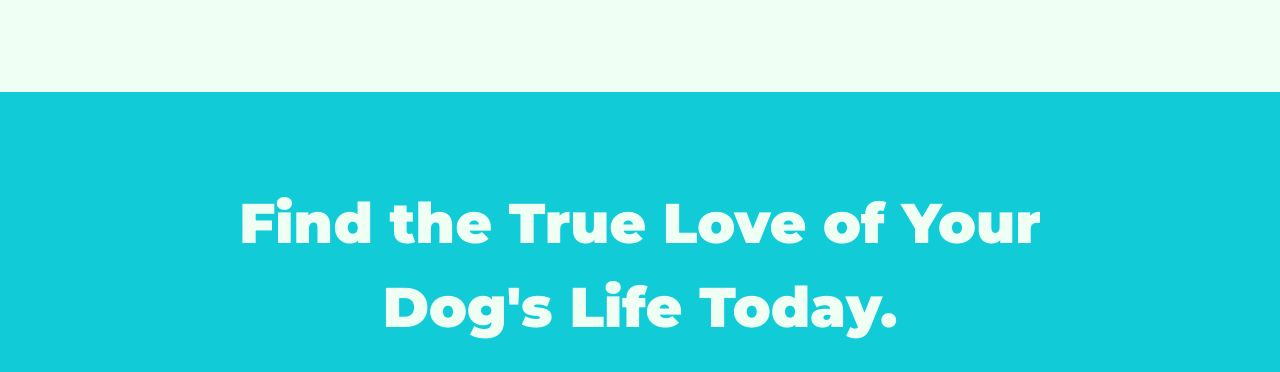
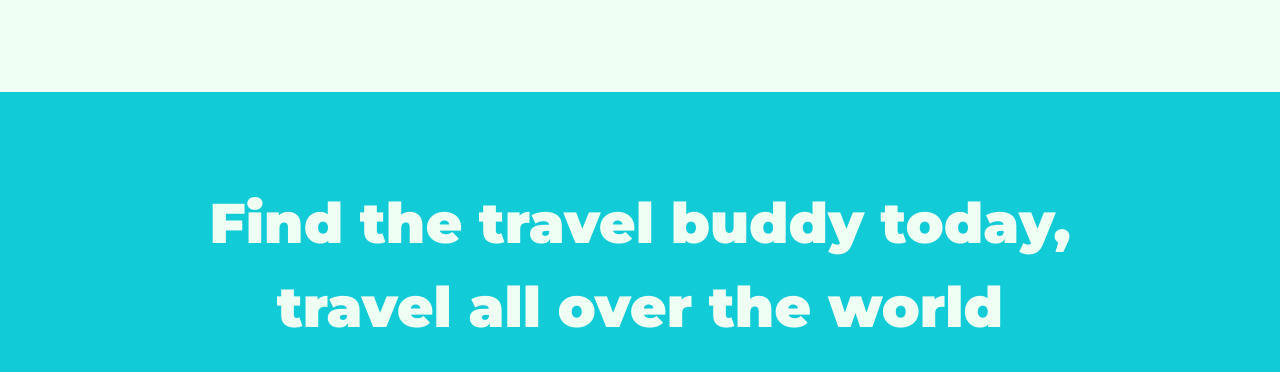
Before and after one commit to mariia-prybytko/travelBuddy, a plain HTML site: page index.html in a window 1280 px wide. Shown: the part 2826-3198 px from the top of the page. Drawn offline with nearby package versions, Linux system fonts and the light colour scheme.

Commit message:
Update index.html

```diff
--- a/index.html
+++ b/index.html
@@ -184,7 +184,7 @@
 
   <section id="cta">
 
-    <h3 class="cta-heading">Find the True Love of Your Dog's Life Today.</h3>
+    <h3 class="cta-heading">Find the travel buddy today, travel all over the world tomorrow.</h3>
     <button type="button" class="download-button btn btn-lg btn-dark" data-bs-toggle="popover" data-bs-title="Wait a Bit" data-bs-content="It will be launched soon. Exciting, right?"><i class="fa-brands fa-app-store"></i> Download</button>
     <button type="button" class="download-button btn btn-lg btn-outline-light" data-bs-toggle="popover" data-bs-title="Wait a Bit" data-bs-content="We can`t wait to launch our application. It's exciting. Right?"><i
         class="fa-brands fa-google-play"></i> Download</button>
```
